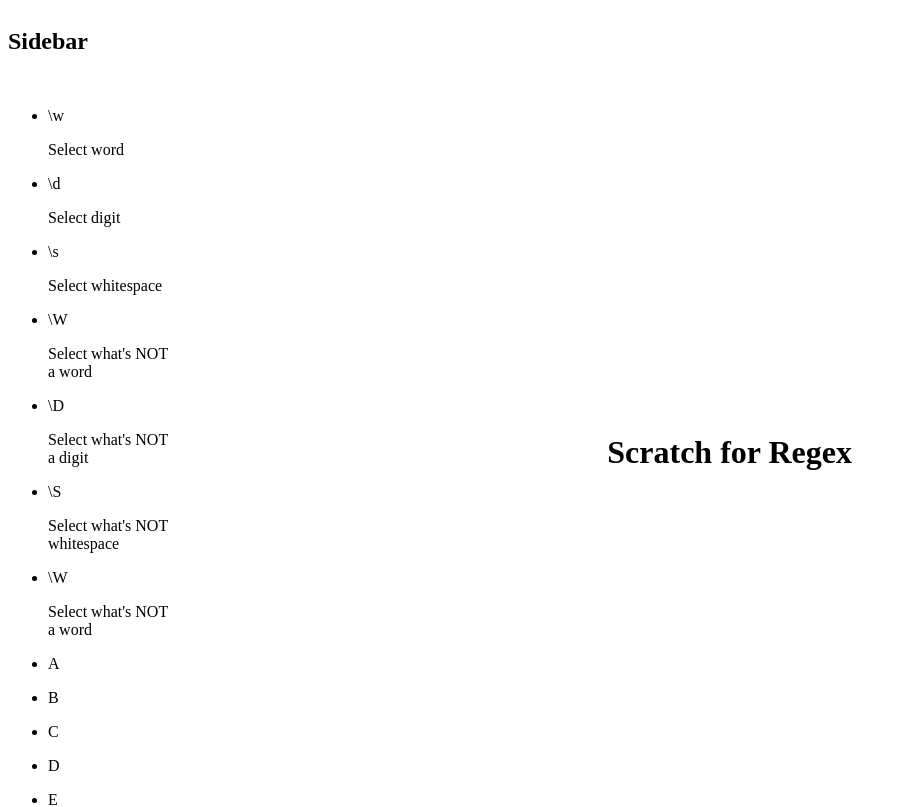
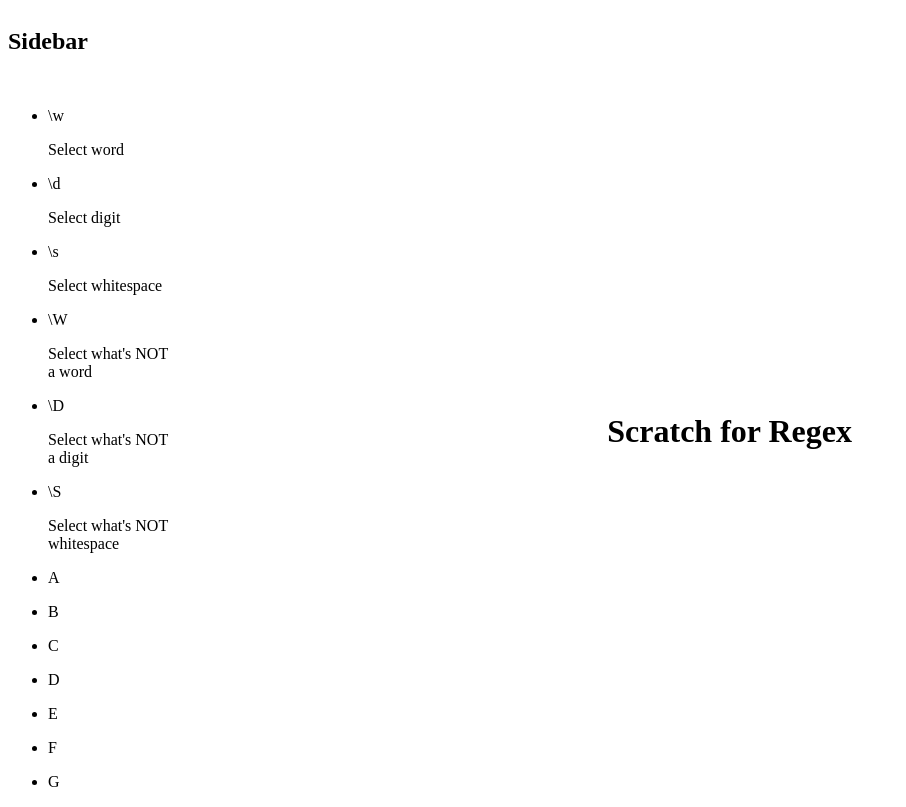
Before and after one commit to scratch-for-regex/main, a React (Create React App) app in the folder scratch/: page / in a window 1280 px wide. Shown: the top 807 px of the page, without its empty margins (0-906 px from the left). Built offline with nearby package versions, Linux system fonts and the light colour scheme; what redux-promise-middleware would draw is missing.

Commit message:
removed dup \W

```diff
--- a/scratch/src/data/index.js
+++ b/scratch/src/data/index.js
@@ -25,12 +25,6 @@ export const characterClasses = [
         id: uuid(),
         regex: /\S/,
         purpose: "Select what's NOT whitespace",
-        acceptsInputs: false
-    },
-    {
-        id: uuid(),
-        regex: /\W/,
-        purpose: "Select what's NOT a word",
         acceptsInputs: false
     },
     { id: uuid(), regex: /A/, purpose: "", acceptsInputs: false },
```
